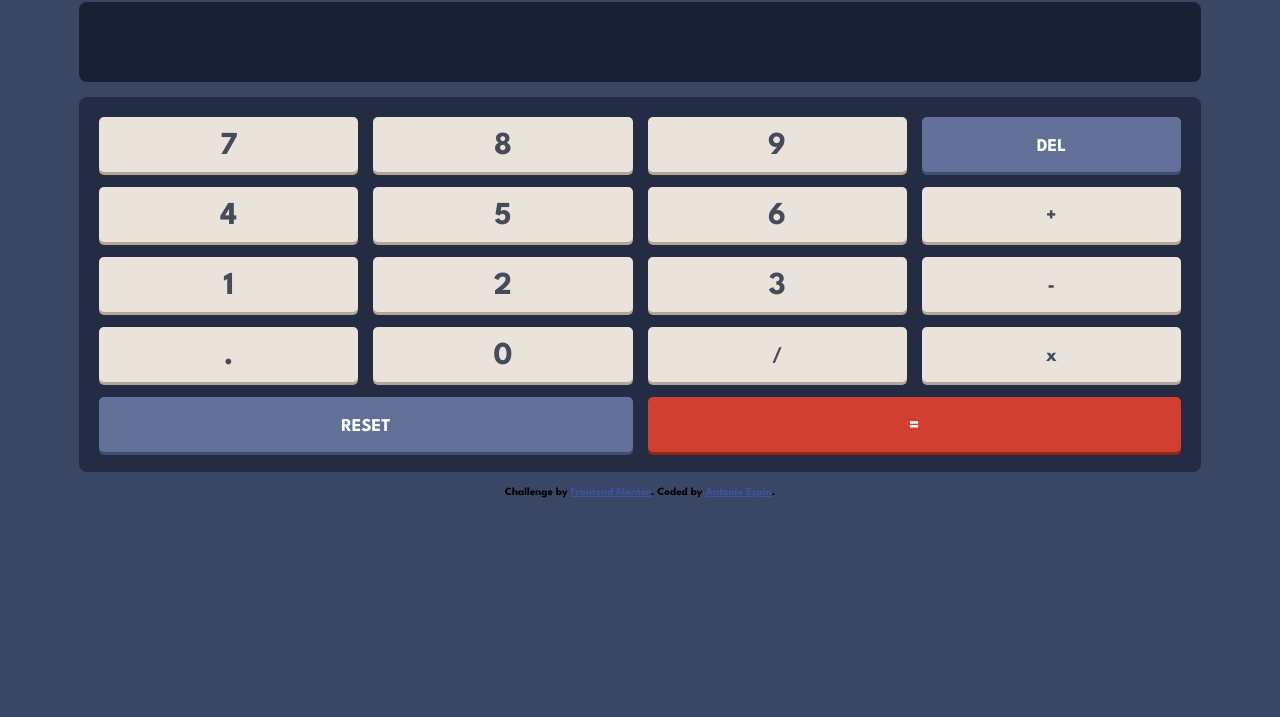
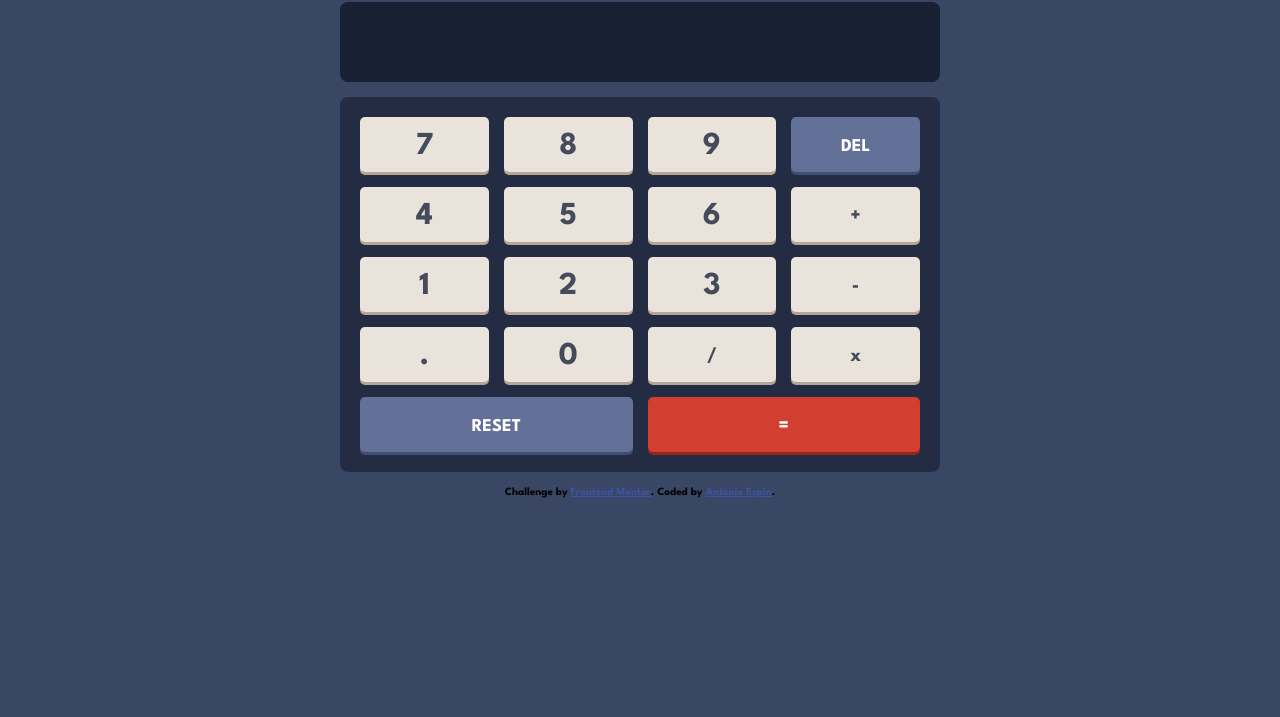
Before and after one commit to AntonioEspin/calculator-app-main, a plain HTML site: page index.html in a window 1280 px wide. Shown: the part 83-800 px from the top of the page. Drawn offline with Linux system fonts and the light colour scheme.

Commit message:
add max-width

```diff
--- a/styles.css
+++ b/styles.css
@@ -68,7 +68,7 @@ body {
   grid-template-columns: 5% 1fr 5%;
   grid-template-rows: auto auto auto 20px;
   width: 100%;
-  max-width: 1440px;
+  max-width: 700px;
   margin: 0 auto;
   align-content: center;
   justify-content: center;
```
